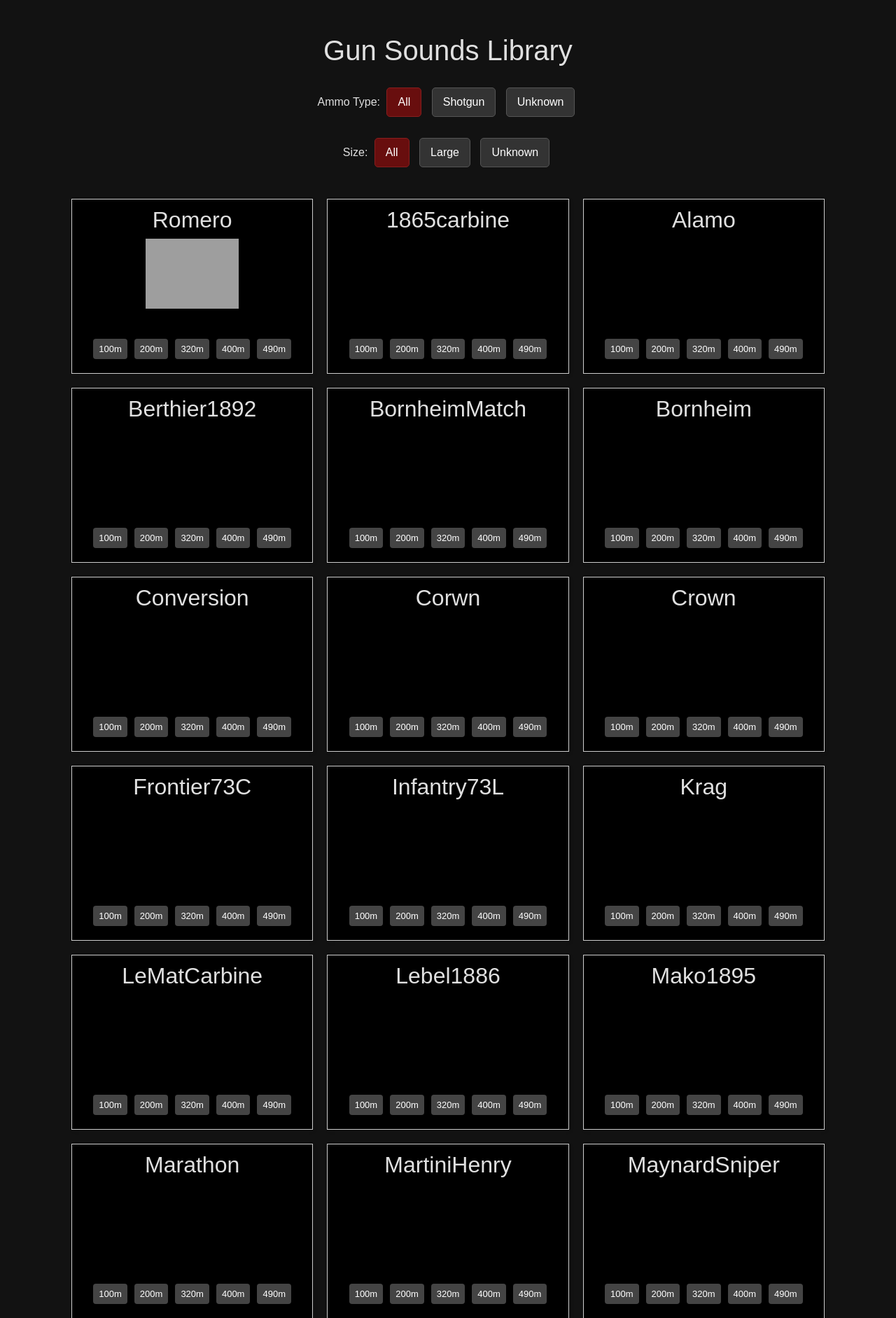
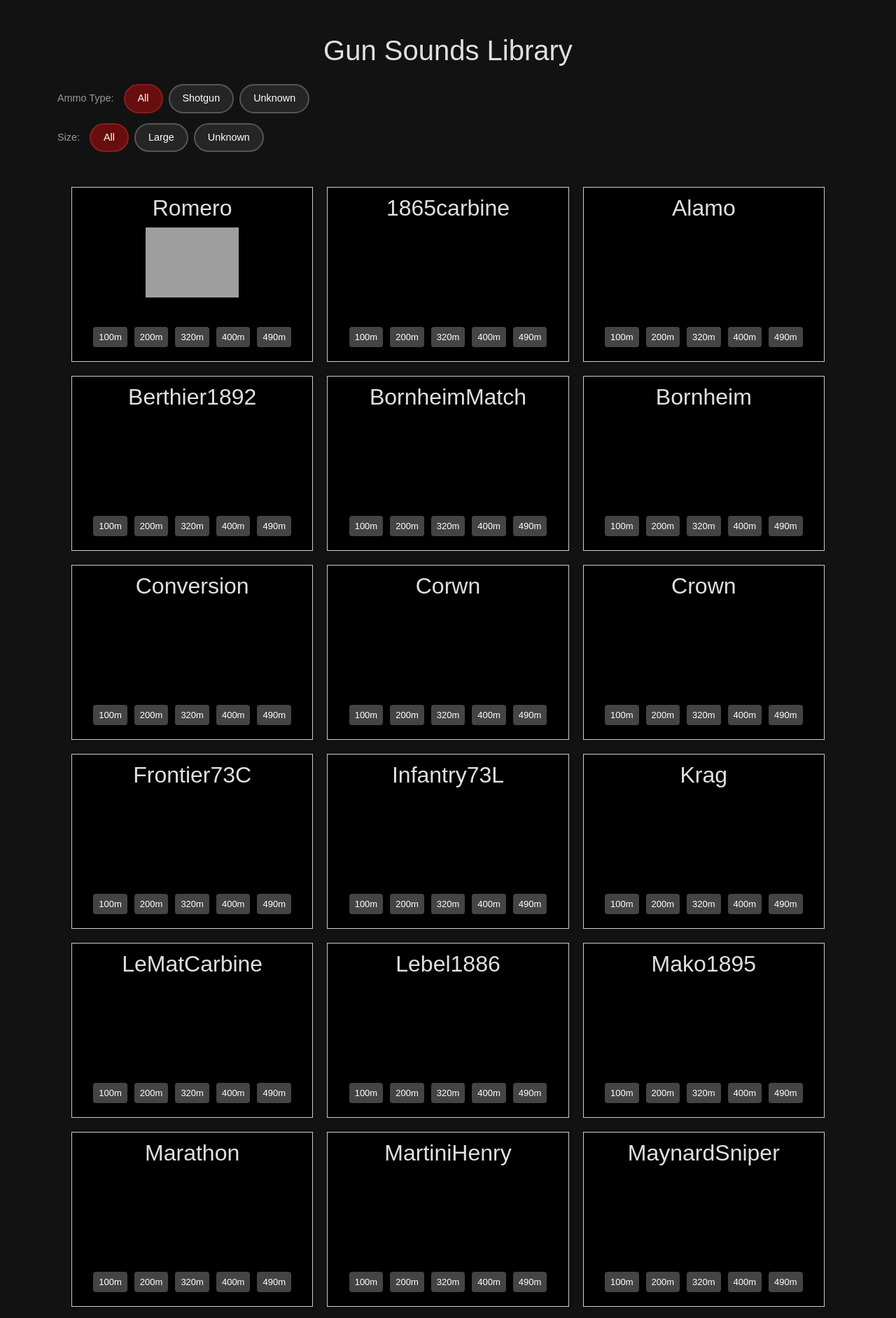
Before and after one commit to Zeddicus-Zul/djangoProject, a Django app: page /gunsounds/sounds/ in a window 1280 px wide. Shown: the part 56-1939 px from the top of the page at 70% size. Run offline with Django 5.2, Linux system fonts and the light colour scheme; data comes from the database, SQL or seed files in the repository; grey boxes are pictures that could not be loaded.

Commit message:
Make Gun Sounds Library filters instant client-side, restyle as pills
Filter clicks previously did a full page reload via
window.location.href. Now filtering happens in JS against the
already-rendered gun grid (no reload), the buttons are restyled as
pill toggles matching the site's dark/red theme instead of the old
flat gray buttons, and the URL still updates via history.replaceState
so filtered links stay bookmarkable/shareable.

The view no longer pre-filters the queryset (always sends all guns
now that filtering is client-side), but still reads the GET params
to set the initial active filter state on load.

Verified visually with a Playwright-driven headless Chromium session
against the local dev server: filtering narrows the grid instantly,
active pill state updates correctly, and the URL reflects the
selected filters.

Co-Authored-By: Claude Sonnet 5 <noreply@anthropic.com>

```diff
--- a/gunSounds/templates/gunSounds/list.html
+++ b/gunSounds/templates/gunSounds/list.html
@@ -11,27 +11,57 @@
     <link rel="stylesheet" href="{% static 'gunSounds/styles.css' %}" />
     <style>
         /* Styling for the filter buttons */
-        .filter-buttons {
-            margin-bottom: 20px;
+        .filter-bar {
+            display: flex;
+            flex-direction: column;
+            gap: 14px;
+            margin-bottom: 30px;
+        }
+
+        .filter-row {
+            display: flex;
+            flex-wrap: wrap;
+            align-items: center;
+            gap: 8px;
+        }
+
+        .filter-row .filter-label {
+            color: #999;
+            font-size: 0.9rem;
+            margin-right: 6px;
+        }
+
+        .filter-btn {
+            margin: 0;
+            padding: 8px 18px;
+            background: rgba(255, 255, 255, 0.08);
+            color: #fff;
+            border: 2px solid #555;
+            border-radius: 999px;
+            cursor: pointer;
+            font-size: 0.9rem;
+            transition: background-color 0.2s ease, border-color 0.2s ease, transform 0.15s ease;
+        }
+
+        .filter-btn:hover {
+            background: rgba(104, 14, 14, 0.35);
+            border-color: #680e0e;
+            transform: translateY(-1px);
+        }
+
+        .filter-btn.active {
+            background-color: #680e0e;
+            border-color: #881e1e;
+        }
+
+        .gun-box.filtered-out {
+            display: none;
+        }
+
+        .no-results {
             text-align: center;
-        }
-        .filter-buttons button {
-            margin: 5px;
-            padding: 8px 15px;
-            background-color: #333;
-            color: #fff;
-            border: 1px solid #555;
-            border-radius: 5px;
-            cursor: pointer;
-            transition: background-color 0.2s ease, border-color 0.2s ease;
-        }
-        .filter-buttons button:hover {
-            background-color: #555;
-            border-color: #777;
-        }
-        .filter-buttons button.active {
-            background-color: #680e0e; /* Highlight for the selected filter */
-            border-color: #881e1e;
+            color: #999;
+            padding: 30px 0;
         }
     </style>
 </head>
@@ -84,47 +114,28 @@
         <h1 class="mb-4">Gun Sounds Library</h1>
 
         <div class="filter-bar">
-        <div class="filter-buttons">
-            <span>Ammo Type:</span>
-            <button
-                onclick="window.location.href = `{% url 'sound_list' %}?size={{ selected_size }}`"
-                class="{% if not selected_ammo_type %}active{% endif %}"
-            >
-                All
-            </button>
+            <div class="filter-row" data-filter-group="ammo_type">
+                <span class="filter-label">Ammo Type:</span>
+                <button type="button" class="filter-btn active" data-value="">All</button>
                 {% for atype in ammo_types %}
-                <button
-                    onclick="window.location.href = `{% url 'sound_list' %}?ammo_type={{ atype }}&size={{ selected_size }}`"
-                    class="{% if atype == selected_ammo_type %}active{% endif %}"
-                >
-                    {{ atype }}
-                </button>
+                <button type="button" class="filter-btn" data-value="{{ atype }}">{{ atype }}</button>
                 {% endfor %}
             </div>
 
-        <div class="filter-buttons">
-            <span>Size:</span>
-            <button
-                onclick="window.location.href = `{% url 'sound_list' %}?ammo_type={{ selected_ammo_type }}`"
-                class="{% if not selected_size %}active{% endif %}"
-            >
-                All
-            </button>
+            <div class="filter-row" data-filter-group="size">
+                <span class="filter-label">Size:</span>
+                <button type="button" class="filter-btn active" data-value="">All</button>
                 {% for s in sizes %}
-                <button
-                    onclick="window.location.href = `{% url 'sound_list' %}?ammo_type={{ selected_ammo_type }}&size={{ s }}`"
-                    class="{% if s == selected_size %}active{% endif %}"
-                >
-                    {{ s }}
-                </button>
+                <button type="button" class="filter-btn" data-value="{{ s }}">{{ s }}</button>
                 {% endfor %}
             </div>
         </div>
 
+        <p class="no-results" id="no-results" style="display:none;">No guns match the selected filters.</p>
 
-    <div class="gun-grid">
+        <div class="gun-grid" id="gun-grid">
             {% for gun in guns %}
-            <div class="gun-box">
+            <div class="gun-box" data-ammo-type="{{ gun.ammo_type }}" data-size="{{ gun.size }}">
                 <h2>{{ gun.name }}</h2>
                 {% if gun.image %}
                 <img src="{{ gun.image.url }}" width="400" height="auto" alt="{{ gun.name }}" />
@@ -158,6 +169,61 @@
                 audio.play();
             }
         }
+
+        (function () {
+            const initialAmmoType = "{{ selected_ammo_type|default:'' }}";
+            const initialSize = "{{ selected_size|default:'' }}";
+            let currentAmmoType = initialAmmoType;
+            let currentSize = initialSize;
+
+            const gunBoxes = document.querySelectorAll('.gun-box');
+            const noResults = document.getElementById('no-results');
+            const filterRows = document.querySelectorAll('[data-filter-group]');
+
+            function setActiveButton(row, value) {
+                row.querySelectorAll('.filter-btn').forEach(function (btn) {
+                    btn.classList.toggle('active', btn.dataset.value === value);
+                });
+            }
+
+            function applyFilter() {
+                let visibleCount = 0;
+                gunBoxes.forEach(function (box) {
+                    const matchesAmmo = !currentAmmoType || box.dataset.ammoType === currentAmmoType;
+                    const matchesSize = !currentSize || box.dataset.size === currentSize;
+                    const show = matchesAmmo && matchesSize;
+                    box.classList.toggle('filtered-out', !show);
+                    if (show) visibleCount += 1;
+                });
+                noResults.style.display = visibleCount === 0 ? 'block' : 'none';
+
+                const params = new URLSearchParams();
+                if (currentAmmoType) params.set('ammo_type', currentAmmoType);
+                if (currentSize) params.set('size', currentSize);
+                const query = params.toString();
+                const newUrl = window.location.pathname + (query ? '?' + query : '');
+                history.replaceState(null, '', newUrl);
+            }
+
+            filterRows.forEach(function (row) {
+                const group = row.dataset.filterGroup;
+                setActiveButton(row, group === 'ammo_type' ? currentAmmoType : currentSize);
+                row.addEventListener('click', function (e) {
+                    const btn = e.target.closest('.filter-btn');
+                    if (!btn) return;
+                    const value = btn.dataset.value;
+                    if (group === 'ammo_type') {
+                        currentAmmoType = value;
+                    } else {
+                        currentSize = value;
+                    }
+                    setActiveButton(row, value);
+                    applyFilter();
+                });
+            });
+
+            applyFilter();
+        })();
     </script>
 </body>
 
--- a/gunSounds/views.py
+++ b/gunSounds/views.py
@@ -80,15 +80,14 @@ def quiz(request):
     return render(request, 'gunSounds/quiz.html', context)
 
 def sound_list(request):
+    # All guns are always sent to the page; filtering happens client-side in
+    # JS so switching filters doesn't need a full page reload. The GET params
+    # still set the initial active filter (so a shared/bookmarked filtered
+    # URL still opens correctly).
     guns = Gun.objects.all()
 
     selected_ammo_type = request.GET.get('ammo_type')
     selected_size = request.GET.get('size')
-
-    if selected_ammo_type:
-        guns = guns.filter(ammo_type__iexact=selected_ammo_type)
-    if selected_size:
-        guns = guns.filter(size__iexact=selected_size)
 
     all_ammo_types = Gun.objects.values_list('ammo_type', flat=True).distinct().order_by('ammo_type')
     all_sizes = Gun.objects.values_list('size', flat=True).distinct().order_by('size')
```
Lines whose indentation alone changed are shown as unchanged.
